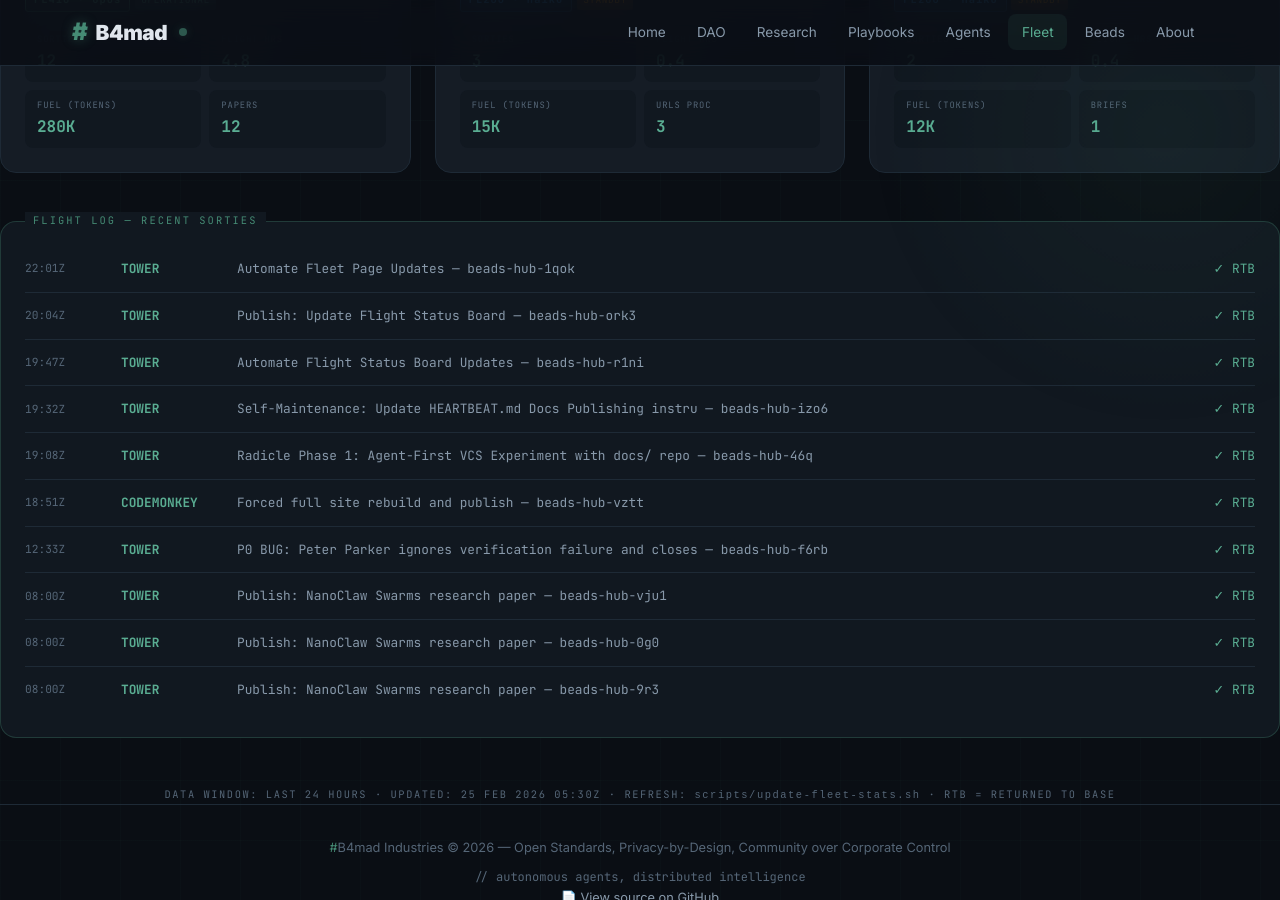
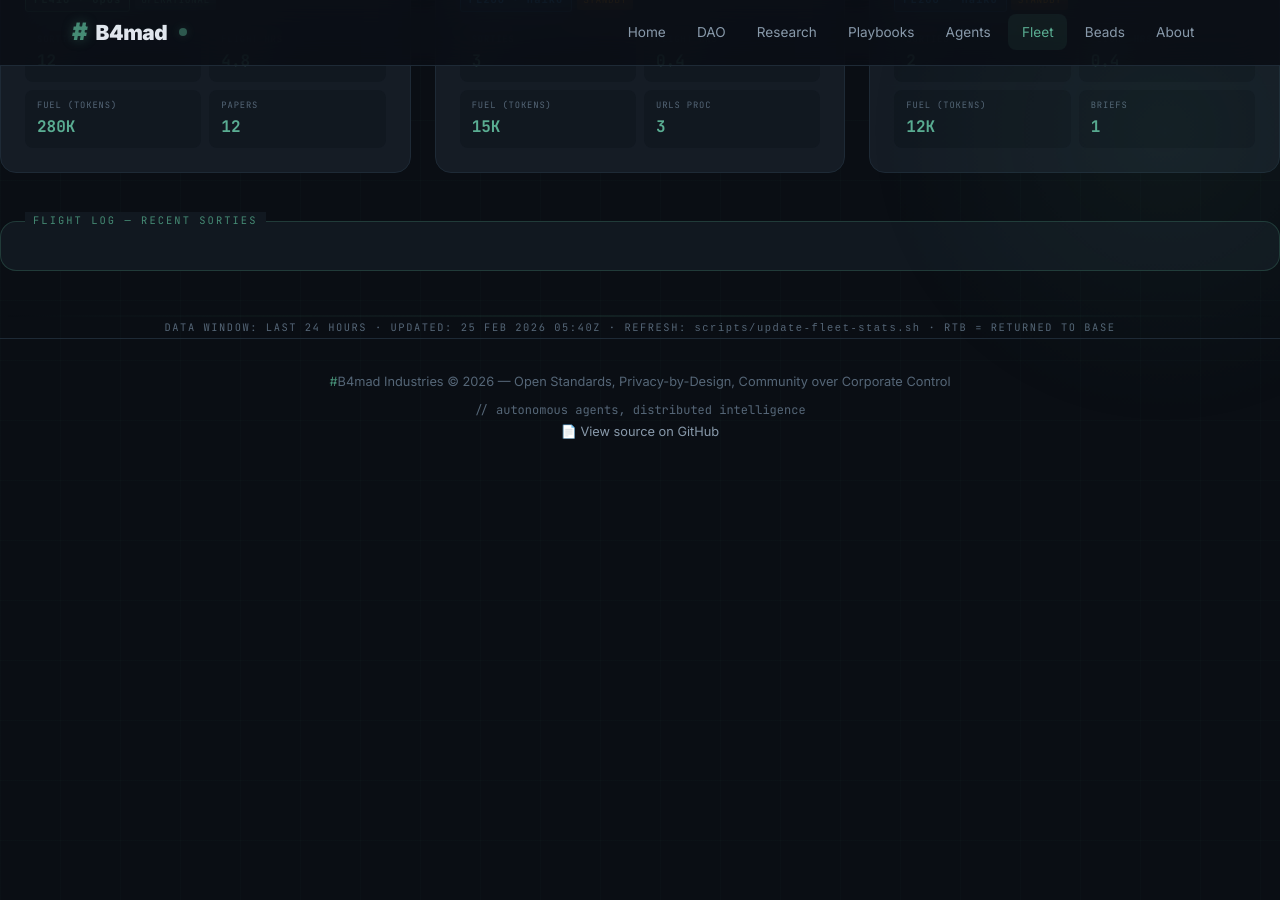
Before and after one commit to brenner-axiom/docs, a Jekyll site: the page built from fleet/index.html, in a window 1280 px wide and 900 px high, scrolled down 806 px. Built offline with Jekyll 4.4.1, drawn with Linux system fonts in a browser that asks for light colours; after the commit the page ends 1281 px from its top, so only the background shows below that; some of the changed text lies outside the part shown.

Commit message:
fleet: auto-update dashboard stats 2026-02-25T05:40Z

```diff
--- a/fleet/index.html
+++ b/fleet/index.html
@@ -284,27 +284,27 @@ description: "#B4mad Agent Fleet metrics dashboard with aviation theme"
 <!-- Cumulative Stats -->
 <div class="stats-bar">
   <div class="stat-item">
-    <div class="stat-value">50</div>
+    <div class="stat-value">0</div>
     <div class="stat-unit">nm</div>
     <div class="stat-label">Distance Flown</div>
   </div>
   <div class="stat-item">
-    <div class="stat-value">2870K</div>
+    <div class="stat-value">0K</div>
     <div class="stat-unit">kg</div>
     <div class="stat-label">Fuel Burned</div>
   </div>
   <div class="stat-item">
-    <div class="stat-value">32</div>
+    <div class="stat-value">0</div>
     <div class="stat-unit">pax</div>
     <div class="stat-label">Passengers</div>
   </div>
   <div class="stat-item">
-    <div class="stat-value">49.2</div>
+    <div class="stat-value">0.0</div>
     <div class="stat-unit">hrs</div>
     <div class="stat-label">Flight Hours</div>
   </div>
   <div class="stat-item">
-    <div class="stat-value">82</div>
+    <div class="stat-value">0</div>
     <div class="stat-unit">msn</div>
     <div class="stat-label">Sorties Flown</div>
   </div>
@@ -508,70 +508,11 @@ description: "#B4mad Agent Fleet metrics dashboard with aviation theme"
 
 <!-- Flight Log -->
 <div class="flight-log">
-  <div class="log-entry">
-    <span class="log-time">22:01Z</span>
-    <span class="log-callsign">TOWER</span>
-    <span class="log-mission">Automate Fleet Page Updates — beads-hub-1qok</span>
-    <span class="log-status"><span class="complete">✓ RTB</span></span>
-  </div>
-  <div class="log-entry">
-    <span class="log-time">20:04Z</span>
-    <span class="log-callsign">TOWER</span>
-    <span class="log-mission">Publish: Update Flight Status Board — beads-hub-ork3</span>
-    <span class="log-status"><span class="complete">✓ RTB</span></span>
-  </div>
-  <div class="log-entry">
-    <span class="log-time">19:47Z</span>
-    <span class="log-callsign">TOWER</span>
-    <span class="log-mission">Automate Flight Status Board Updates — beads-hub-r1ni</span>
-    <span class="log-status"><span class="complete">✓ RTB</span></span>
-  </div>
-  <div class="log-entry">
-    <span class="log-time">19:32Z</span>
-    <span class="log-callsign">TOWER</span>
-    <span class="log-mission">Self-Maintenance: Update HEARTBEAT.md Docs Publishing instru — beads-hub-izo6</span>
-    <span class="log-status"><span class="complete">✓ RTB</span></span>
-  </div>
-  <div class="log-entry">
-    <span class="log-time">19:08Z</span>
-    <span class="log-callsign">TOWER</span>
-    <span class="log-mission">Radicle Phase 1: Agent-First VCS Experiment with docs/ repo — beads-hub-46q</span>
-    <span class="log-status"><span class="complete">✓ RTB</span></span>
-  </div>
-  <div class="log-entry">
-    <span class="log-time">18:51Z</span>
-    <span class="log-callsign">CODEMONKEY</span>
-    <span class="log-mission">Forced full site rebuild and publish — beads-hub-vztt</span>
-    <span class="log-status"><span class="complete">✓ RTB</span></span>
-  </div>
-  <div class="log-entry">
-    <span class="log-time">12:33Z</span>
-    <span class="log-callsign">TOWER</span>
-    <span class="log-mission">P0 BUG: Peter Parker ignores verification failure and closes — beads-hub-f6rb</span>
-    <span class="log-status"><span class="complete">✓ RTB</span></span>
-  </div>
-  <div class="log-entry">
-    <span class="log-time">08:00Z</span>
-    <span class="log-callsign">TOWER</span>
-    <span class="log-mission">Publish: NanoClaw Swarms research paper — beads-hub-vju1</span>
-    <span class="log-status"><span class="complete">✓ RTB</span></span>
-  </div>
-  <div class="log-entry">
-    <span class="log-time">08:00Z</span>
-    <span class="log-callsign">TOWER</span>
-    <span class="log-mission">Publish: NanoClaw Swarms research paper — beads-hub-0g0</span>
-    <span class="log-status"><span class="complete">✓ RTB</span></span>
-  </div>
-  <div class="log-entry">
-    <span class="log-time">08:00Z</span>
-    <span class="log-callsign">TOWER</span>
-    <span class="log-mission">Publish: NanoClaw Swarms research paper — beads-hub-9r3</span>
-    <span class="log-status"><span class="complete">✓ RTB</span></span>
-  </div>
+
 </div>
 
 <div style="text-align: center; margin-top: 2rem;">
   <p style="font-family: 'JetBrains Mono', monospace; font-size: 0.65rem; color: var(--text-muted); letter-spacing: 0.15em;">
-    DATA WINDOW: LAST 24 HOURS · UPDATED: 25 FEB 2026 05:30Z ·                                                                                                                                                                                                                                                                                                                                                                                                                                                                                                                                                                                                                                                                                                                                                                                                                                                                                                                                                                                                                                                                                                                                                                                                                                                                                                                                                            REFRESH: <code>scripts/update-fleet-stats.sh</code> · RTB = RETURNED TO BASE
+    DATA WINDOW: LAST 24 HOURS · UPDATED: 25 FEB 2026 05:40Z ·                                                                                                                                                                                                                                                                                                                                                                                                                                                                                                                                                                                                                                                                                                                                                                                                                                                                                                                                                                                                                                                                                                                                                                                                                                                                                                                                                             REFRESH: <code>scripts/update-fleet-stats.sh</code> · RTB = RETURNED TO BASE
   </p>
 </div>
```
